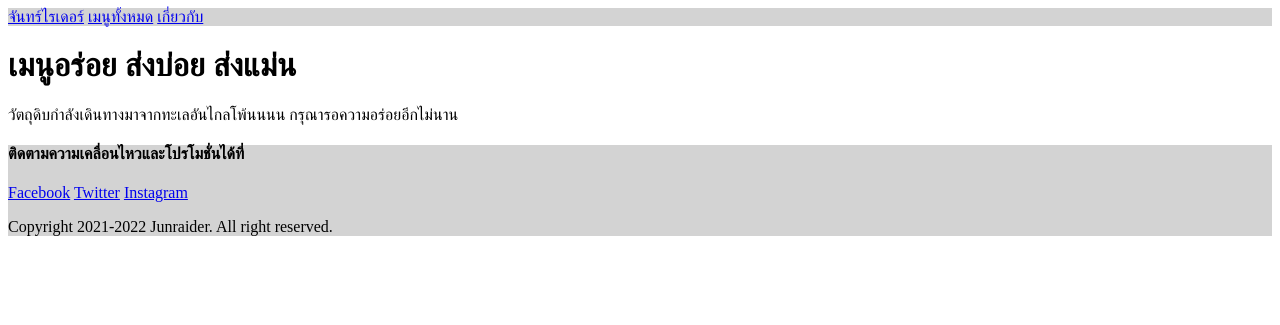
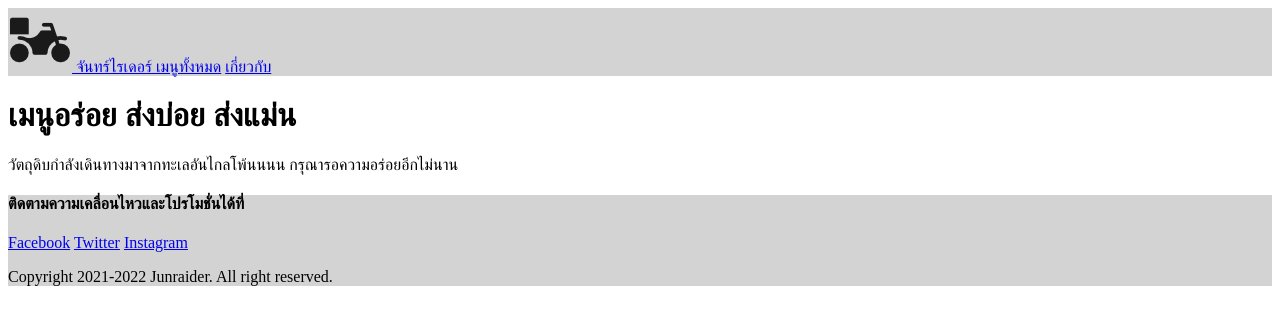
Before and after one commit to potchangelo/django-junraider, a Django app: page /foods/ in a window 1280 px wide. Shown: the top 325 px of the page. Run offline with Django 4.2, Linux system fonts and the light colour scheme; data that the repository does not hold is empty.

Commit message:
Static logo image for site header

```diff
--- a/app_general/templates/app_general/components/site_header.html
+++ b/app_general/templates/app_general/components/site_header.html
@@ -1,5 +1,9 @@
+{% load static %}
 <header class="site-header" style="background-color: lightgray;">
-    <a class="site-header-item site-header-brand" href="{% url 'home' %}">จันทร์ไรเดอร์</a>
+    <a class="site-header-item site-header-brand" href="{% url 'home' %}">
+        <img src="{% static 'app_general/logo.png' %}">
+        <span>จันทร์ไรเดอร์</span>
+    </a>
     <a class="site-header-item" href="{% url 'foods' %}">เมนูทั้งหมด</a>
     <a class="site-header-item" href="{% url 'about' %}">เกี่ยวกับ</a>
 </header>
```
Also changed, not shown: app_general/static/app_general/logo.png (added).
